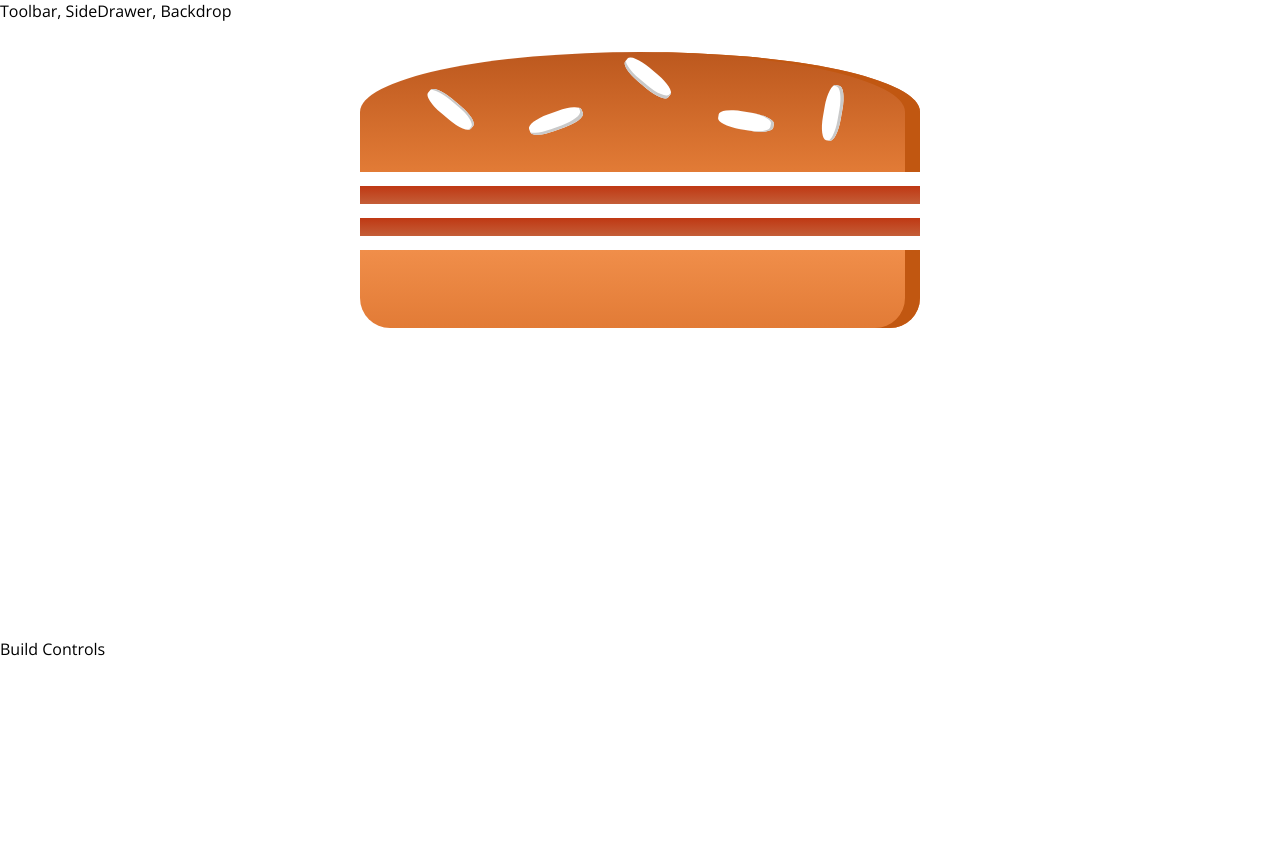
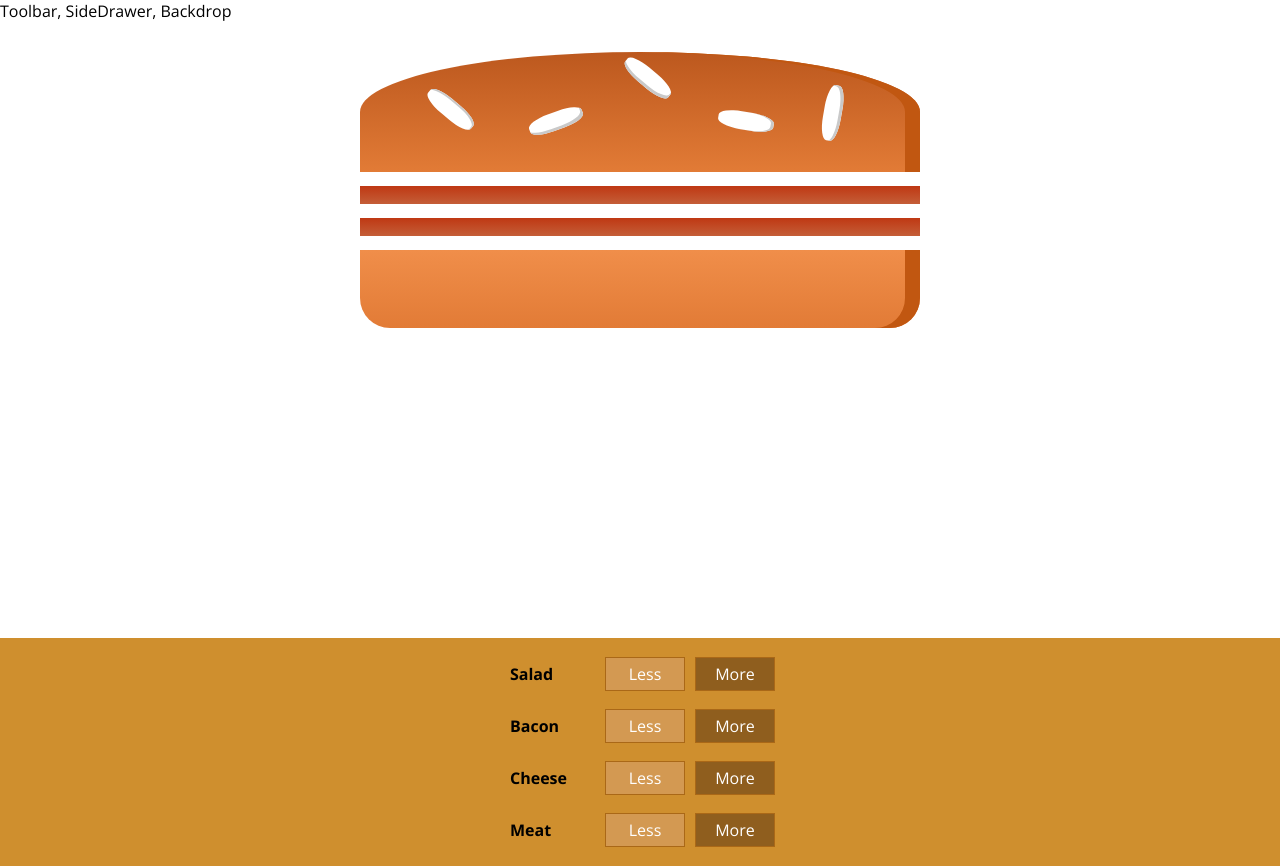
Before and after one commit to YudhaYuki/burger-builder, a React app: page / in a window 1280 px wide. Before the commit the page ends 800 px from the top, so only its background shows below. Built offline with nearby package versions, Linux system fonts and the light colour scheme.

Commit message:
Outputting Multiple Build Controls

```diff
--- a/src/components/Burger/BuildControls/BuildControls.js
+++ b/src/components/Burger/BuildControls/BuildControls.js
@@ -1,8 +1,20 @@
 import React from 'react';
 
+import classes from './BuildControls.css';
+import BuildControl from './BuildControl/BuildControl';
+
+const control = [
+    { label: 'Salad', type: 'salad' },
+    { label: 'Bacon', type: 'bacon' },
+    { label: 'Cheese', type: 'cheese' },
+    { label: 'Meat', type: 'meat' }
+]
+
 const buildControls = (props) => (
-    <div>
-
+    <div className = {classes.BuildControls} >
+        {control.map(ctrl => (
+            <BuildControl key={ctrl.label} label={ctrl.label} />
+        ))}
     </div>
 );
 
--- a/src/containers/BurgerBuilder/BurgerBuilder.js
+++ b/src/containers/BurgerBuilder/BurgerBuilder.js
@@ -2,6 +2,8 @@
 
 import Aux from '../../hoc/Aux';
 import Burger from '../../components/Burger/Burger'
+import BuildControls from '../../components/Burger/BuildControls/BuildControls';
+
 
 class BurgerBuilder extends Component {
     // constructor(props) {
@@ -22,7 +24,7 @@
         return (
             <Aux>
                 <Burger ingredients={this.state.ingredients} />
-                <div>Build Controls</div>
+                <BuildControls />
             </Aux>
         );
     }
```
